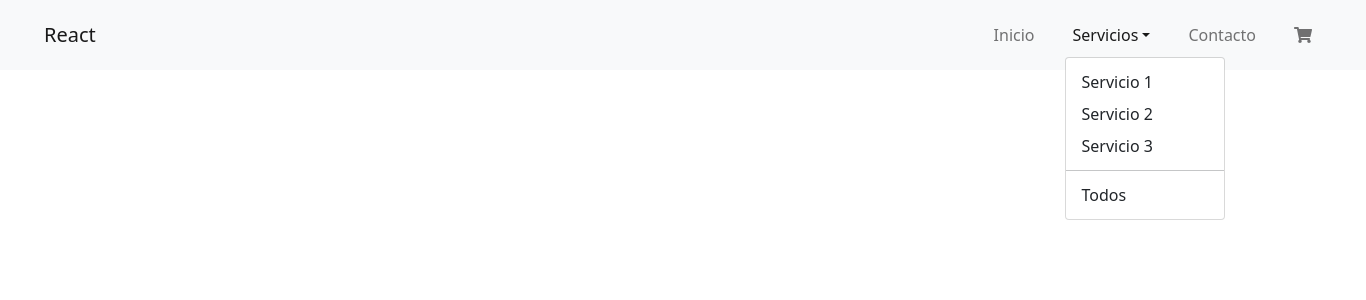
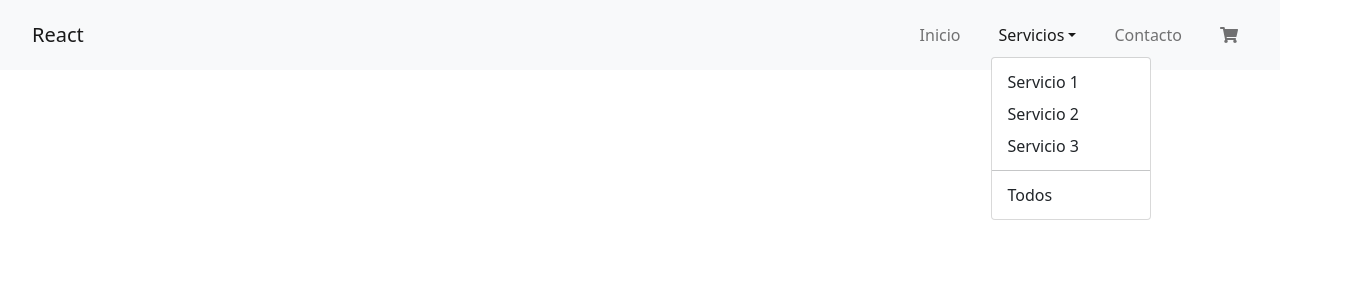
Before and after one commit to franleg/e-commerce, a React (Create React App) app: page / in a window 1280 px wide. Both pictures are taken after a click on the button "Servicios". Shown: the top 300 px of the page, 1366 px wide, since content can reach past the window. Built offline with nearby package versions, Linux system fonts and the light colour scheme.

Commit message:
modifique nav bar

```diff
--- a/src/App.js
+++ b/src/App.js
@@ -1,6 +1,5 @@
 import 'bootstrap/dist/css/bootstrap.min.css';
-import "./styles/styles.css";
-import NavBar from "./components/NavBar";
+import NavBar from "./components/NavBar/NavBar";
 
 function App() {
   return (
--- a/src/components/NavBar.js
+++ /dev/null
@@ -1,36 +0,0 @@
-import { Navbar, Container, Nav, NavDropdown } from "react-bootstrap";
-import {FontAwesomeIcon} from "@fortawesome/react-fontawesome";
-import {faShoppingCart} from "@fortawesome/free-solid-svg-icons";
-
-const NavBar = () => {
-    return(
-        <div className="container-fluid nav-container">
-            <div className="row">
-                <div className="col-lg-12 col-xs-12">
-                    <Navbar bg="light" expand="lg">
-                        <Container>
-                            <Navbar.Brand href="#home">React</Navbar.Brand>
-                            <Navbar.Toggle aria-controls="basic-navbar-nav" />
-                            <Navbar.Collapse className="nav" id="basic-navbar-nav">
-                                <Nav className="me-auto">
-                                    <Nav.Link href="#home">Inicio</Nav.Link>
-                                    <NavDropdown title="Servicios" id="basic-nav-dropdown">
-                                        <NavDropdown.Item href="#action/3.1">Servicio 1</NavDropdown.Item>
-                                        <NavDropdown.Item href="#action/3.2">Servicio 2</NavDropdown.Item>
-                                        <NavDropdown.Item href="#action/3.3">Servicio 3</NavDropdown.Item>
-                                        <NavDropdown.Divider />
-                                        <NavDropdown.Item href="#action/3.4">Todos</NavDropdown.Item>
-                                    </NavDropdown>
-                                    <Nav.Link href="#contact">Contacto</Nav.Link>
-                                    <Nav.Link href="#cart" className="cart"><FontAwesomeIcon icon={faShoppingCart}/></Nav.Link>
-                                </Nav>
-                            </Navbar.Collapse>
-                        </Container>
-                    </Navbar>
-                </div>
-            </div>
-        </div>
-    )
-}
-
-export default NavBar;
--- /dev/null
+++ b/src/components/NavBar/NavBar.js
@@ -0,0 +1,31 @@
+import { Navbar, Container, Nav, NavDropdown } from "react-bootstrap";
+import {FontAwesomeIcon} from "@fortawesome/react-fontawesome";
+import {faShoppingCart} from "@fortawesome/free-solid-svg-icons";
+import "./NavBar.css";
+
+const NavBar = () => {
+    return(
+        <Navbar bg="light" expand="lg">
+            <Container>
+                <Navbar.Brand href="#home">React</Navbar.Brand>
+                <Navbar.Toggle aria-controls="basic-navbar-nav" />
+                <Navbar.Collapse className="nav" id="basic-navbar-nav">
+                    <Nav className="me-auto">
+                        <Nav.Link href="#home">Inicio</Nav.Link>
+                        <NavDropdown title="Servicios" id="basic-nav-dropdown">
+                            <NavDropdown.Item href="#action/3.1">Servicio 1</NavDropdown.Item>
+                            <NavDropdown.Item href="#action/3.2">Servicio 2</NavDropdown.Item>
+                            <NavDropdown.Item href="#action/3.3">Servicio 3</NavDropdown.Item>
+                            <NavDropdown.Divider />
+                            <NavDropdown.Item href="#action/3.4">Todos</NavDropdown.Item>
+                        </NavDropdown>
+                        <Nav.Link href="#contact">Contacto</Nav.Link>
+                        <Nav.Link href="#cart" className="cart"><FontAwesomeIcon icon={faShoppingCart}/></Nav.Link>
+                    </Nav>
+                </Navbar.Collapse>
+            </Container>
+        </Navbar>
+    )
+}
+
+export default NavBar;
```
Also changed, not shown: src/components/ItemListContainer/ItemListContainer.css (added), src/components/ItemListContainer/ItemListContainer.js (added), src/components/NavBar/NavBar.css (renamed from src/styles/styles.css).
